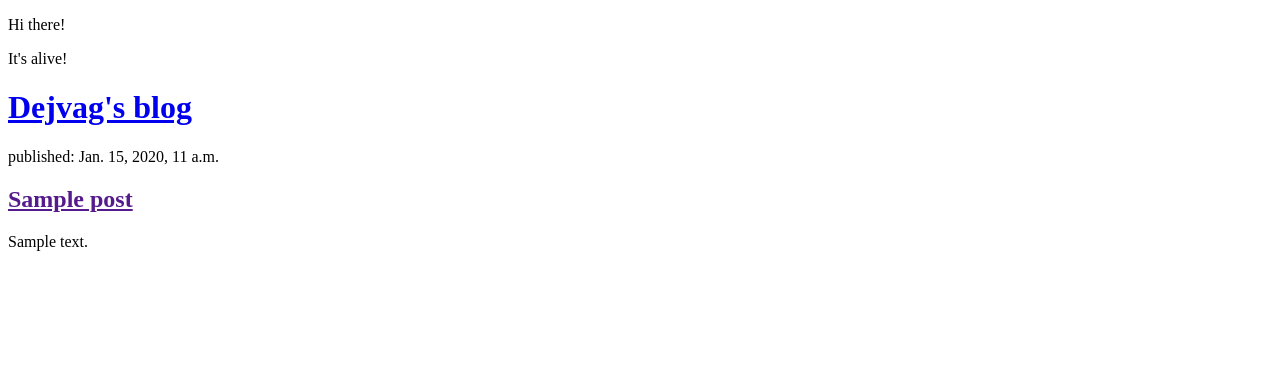
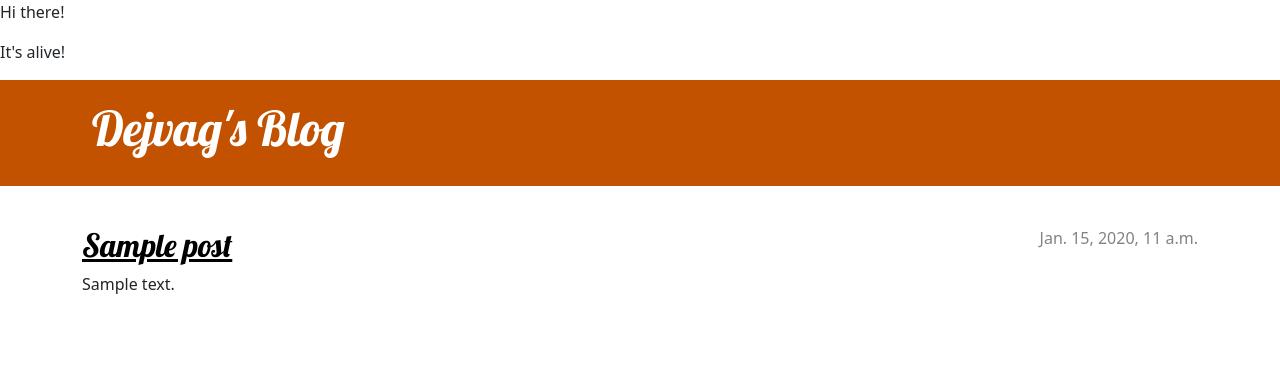
Before and after one commit to Dejvag/my-first-blog, a Django app: page / in a window 1280 px wide. Shown: the top 365 px of the page. Run offline with Django 3.2, Linux system fonts and the light colour scheme; tables that the repository leaves empty hold one stand-in row (values such as "Sample post").

Commit message:
made html classes

```diff
--- /dev/null
+++ b/mysite/blog/static/css/blog.css
@@ -0,0 +1,70 @@
+.page-header {
+    background-color: #C25100;
+    margin-top: 0;
+    margin-bottom: 40px;
+    padding: 20px 20px 20px 40px;
+}
+
+.page-header h1,
+.page-header h1 a,
+.page-header h1 a:visited,
+.page-header h1 a:active {
+    color: #ffffff;
+    font-size: 36pt;
+    text-decoration: none;
+}
+
+h1,
+h2,
+h3,
+h4 {
+    font-family: 'Lobster', cursive;
+}
+
+.date {
+    color: #828282;
+}
+
+.save {
+    float: right;
+}
+
+.post-form textarea,
+.post-form input {
+    width: 100%;
+}
+
+.top-menu,
+.top-menu:hover,
+.top-menu:visited {
+    color: #ffffff;
+    float: right;
+    font-size: 26pt;
+    margin-right: 20px;
+}
+
+.post {
+    margin-bottom: 70px;
+}
+
+.post h2 a,
+.post h2 a:visited {
+    color: #000000;
+}
+
+.post > .date,
+.post > .actions {
+    float: right;
+}
+
+.btn-secondary,
+.btn-secondary:visited {
+    color: #C25100;
+    background: none;
+    border-color: #C25100;
+}
+
+.btn-secondary:hover {
+    color: #FFFFFF;
+    background-color: #C25100;
+}
--- a/mysite/blog/templates/blog/post_list.html
+++ b/mysite/blog/templates/blog/post_list.html
@@ -1,20 +1,34 @@
 <!DOCTYPE html>
+{% load static %}
 <html>
   <head>
+    <link rel="stylesheet" href="https://cdn.jsdelivr.net/npm/bootstrap@5.1.3/dist/css/bootstrap.min.css" integrity="sha384-1BmE4kWBq78iYhFldvKuhfTAU6auU8tT94WrHftjDbrCEXSU1oBoqyl2QvZ6jIW3" crossorigin="anonymous">
+    <link href="//fonts.googleapis.com/css?family=Lobster&subset=latin,latin-ext" rel="stylesheet" type="text/css">
+    <link rel="stylesheet" href="{% static 'css/blog.css' %}">
     <title>Dejvag's blog</title>
   </head>
   <body>
     <p>Hi there!</p>
     <p>It's alive!</p>
-    <header>
-      <h1><a href="/">Dejvag's blog</a></h1>
+    <header class="page-header">
+      <div class="container">
+          <h1><a href="/">Dejvag's Blog</a></h1>
+      </div>
     </header>
-    {% for post in posts %}
-      <article>
-        <time>published: {{post.published_date}} </time>
-        <h2><a href="">{{post.title}}</a></h2>
-        <p>{{ post.text|linebreaksbr }} </p>
-      </article>
-    {% endfor %}
+    <main class="container">
+      <div class="row">
+        <div class="col">
+            {% for post in posts %}
+                <article class="post">
+                    <time class="date">
+                        {{ post.published_date }}
+                    </time>
+                    <h2><a href="">{{ post.title }}</a></h2>
+                    <p>{{ post.text|linebreaksbr }}</p>
+                </article>
+            {% endfor %}
+        </div>
+      </div>
+    </main>
   </body>
 </html>
```
